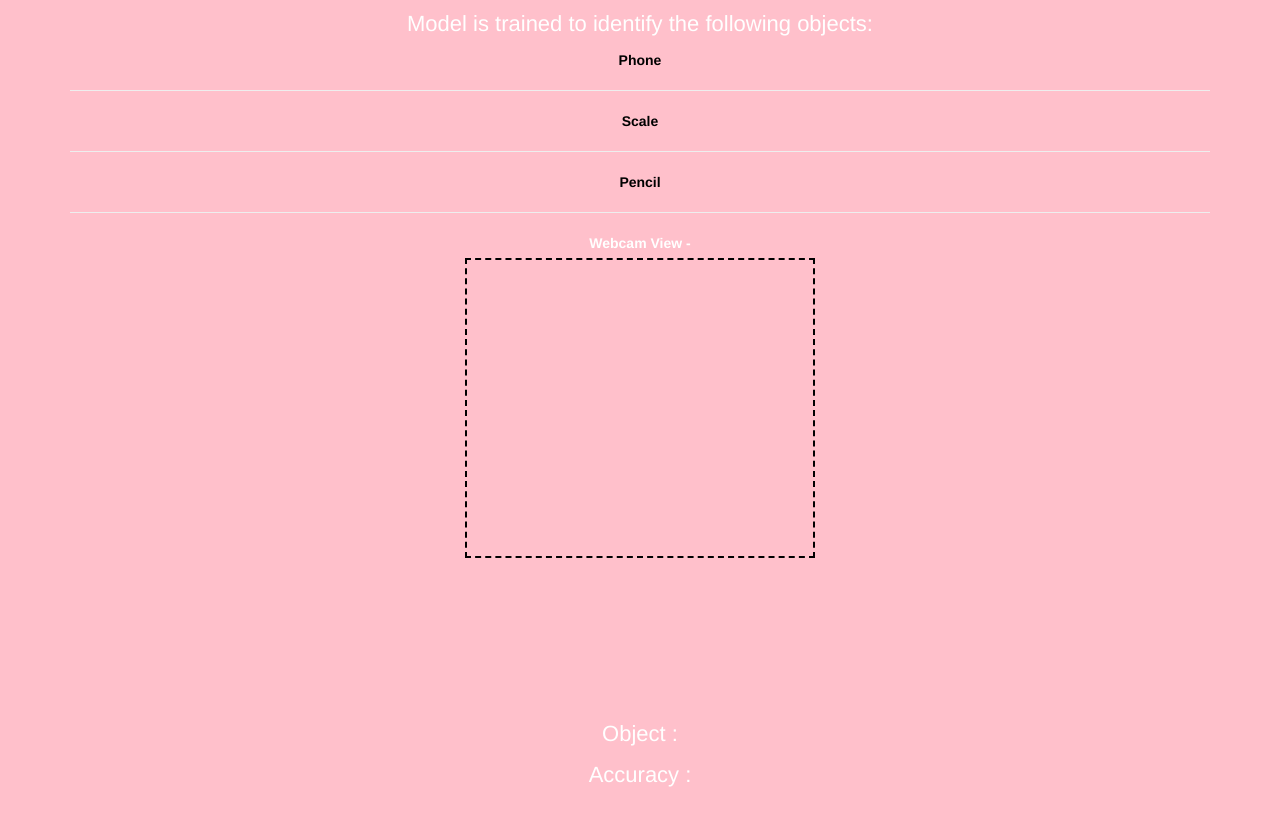
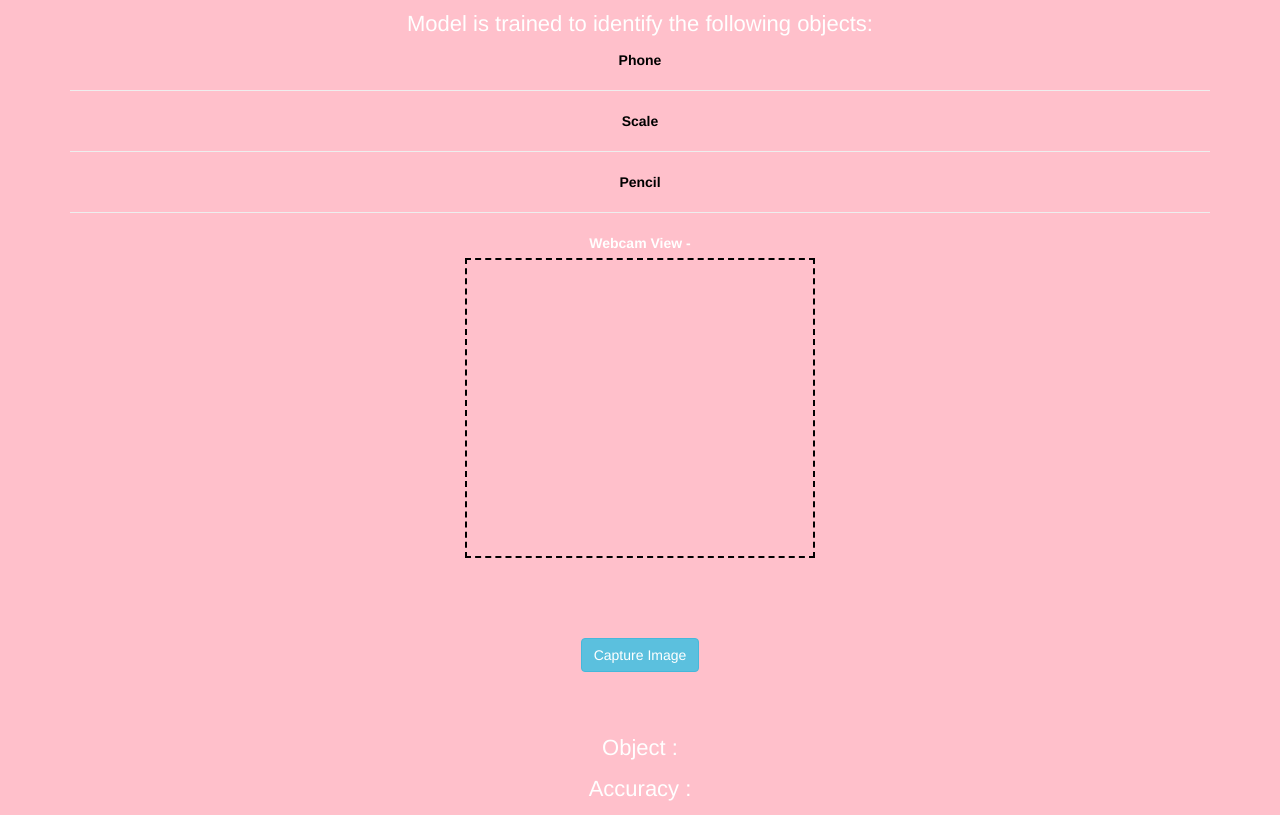
Before and after one commit to DSH132010/Neural-Network, a plain HTML site: page index.html in a window 1280 px wide. Shown: the part 77-892 px from the top of the page. Drawn offline with nearby package versions, Linux system fonts and the light colour scheme.

Commit message:
Update index.html

```diff
--- a/index.html
+++ b/index.html
@@ -39,11 +39,10 @@
 
       </div>
       <br><br>
-
+      <button onclick="take_snapshot();" class="btn btn-info">Capture Image</button>
       <br><br>
 
       <br><br>
-
       <p style="font-size: 22px;">Object :  </p>
       <p style="font-size: 22px;">Accuracy :  </p>
     </center>
```
